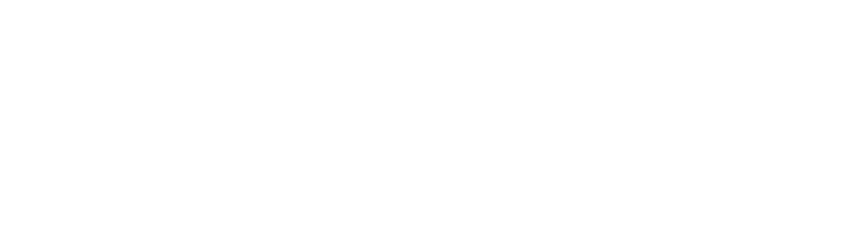
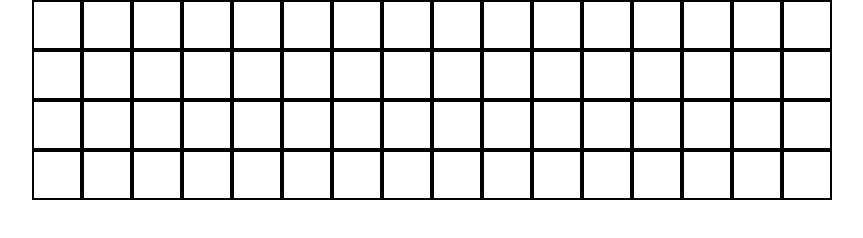
Before and after one commit to ka1rakan/etch-a-sketch, a plain HTML site: page index.html in a window 1280 px wide. Shown: the whole page, without its empty margins (208-1071 px from the left). Drawn offline with Linux system fonts and the light colour scheme.

Commit message:
add box style and add boxes using js

```diff
--- a/index.html
+++ b/index.html
@@ -5,6 +5,8 @@
     <meta charset="UTF-8">
     <meta name="viewport" content="width=device-width, initial-scale=1.0">
     <title>etch a sketch</title>
+    <script src="script.js" defer></script>
+    <link rel="stylesheet" href="style.css">
 </head>
 
 <body>
--- a/script.js
+++ b/script.js
@@ -0,0 +1,7 @@
+const container = document.querySelector(".container");
+
+for (let i = 0; i < 64; i++) {
+    let box = document.createElement("div");
+    box.className = "box";
+    container.appendChild(box);
+}
--- a/style.css
+++ b/style.css
@@ -0,0 +1,19 @@
+* {
+    margin: 0;
+    padding: 0;
+    box-sizing: border-box;
+}
+
+.container {
+    width: 800px;
+    margin: 0 auto;
+
+    display: flex;
+    flex-wrap: wrap;
+}
+
+.box {
+    border: 2px solid black;
+    width: 50px;
+    height: 50px;
+}
```
